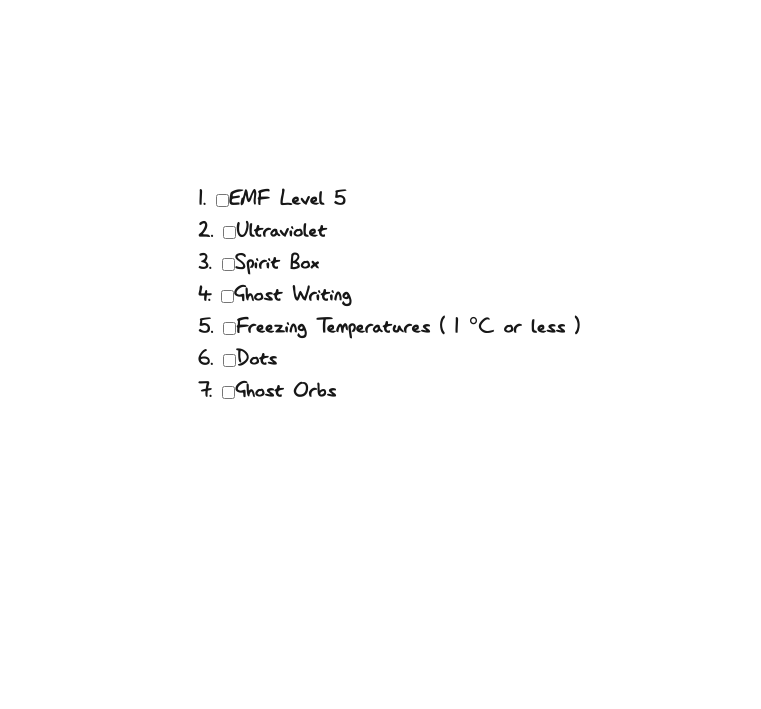
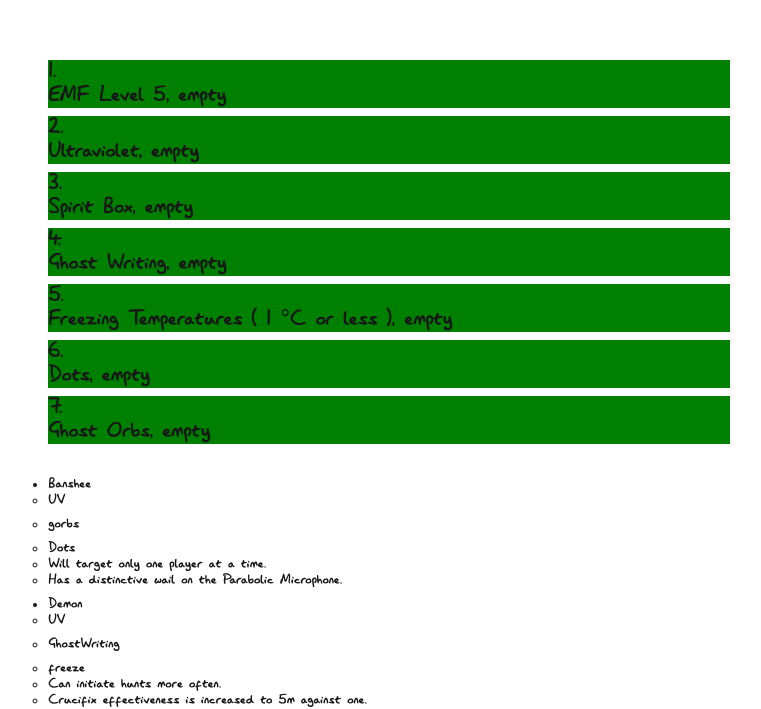
Before and after one commit to rgibbons131/PhasmaphobiaInvestigationHelper, a Next.js app: page / in a window 1280 px wide. Shown: the part 104-813 px from the top of the page, without its empty margins (251-1012 px from the left). Built offline with nearby package versions, Linux system fonts and the light colour scheme.

Commit message:
Added ghost cards

```diff
--- /dev/null
+++ b/src/app/EvidenceCheckbox.js
@@ -0,0 +1,11 @@
+import styles from "./page.module.css";
+
+export default function EvidenceCheckbox({ name, valueIn = name, val, func }) {
+  return (
+    <li className={styles.evidenceCheckbox} onClick={func}>
+      <div id={valueIn} name={valueIn}>
+        {name}, {val ? "text" : "empty"}
+      </div>
+    </li>
+  );
+}
--- /dev/null
+++ b/src/app/Ghost.js
@@ -0,0 +1,34 @@
+export default function Ghost({ ghost, evidences }) {
+  let evidence = [];
+  for (let i = 0; i < ghost.evidence.length; i++) {
+    evidence.push(
+      <li key={i + "e" + ghost.name} className="evidence">
+        {ghost.evidence[i]}
+      </li>
+    );
+  }
+  let strengths = [];
+  for (let i = 0; i < ghost.strengths.length; i++) {
+    strengths.push(
+      <li key={i + "s" + ghost.name} className="strength">
+        {ghost.strengths[i]}
+      </li>
+    );
+  }
+  let weaknesses = [];
+  for (let i = 0; i < ghost.weaknesses.length; i++) {
+    weaknesses.push(
+      <li key={i + "w" + ghost.name} className="weekness">
+        {ghost.weaknesses[i]}
+      </li>
+    );
+  }
+  return (
+    <li className="ghostCard">
+      <div className="ghostName">{ghost.name}</div>
+      <ul className="evidences">{evidence}</ul>
+      <ul className="strengths">{strengths}</ul>
+      <ul className="weaknesses">{weaknesses}</ul>
+    </li>
+  );
+}
--- /dev/null
+++ b/src/app/ghosts.js
@@ -0,0 +1,179 @@
+// Data from renodesu on public github: https://github.com/renodesu/phasmophobia-ghost-filter/blob/main/src/data/ghostData.ts
+// Data modified to work with existing components
+export default function ghosts() {
+  return [
+    {
+      name: "Banshee",
+      evidence: ["UV", "gorbs", "Dots"],
+      strengths: ["Will target only one player at a time."],
+      weaknesses: ["Has a distinctive wail on the Parabolic Microphone."],
+    },
+    {
+      name: "Demon",
+      evidence: ["UV", "GhostWriting", "freeze"],
+      strengths: ["Can initiate hunts more often."],
+      weaknesses: ["Crucifix effectiveness is increased to 5m against one."],
+    },
+    {
+      name: "Deogen",
+      evidence: ["SpiritBox", "GhostWriting", "Dots"],
+      strengths: [
+        "Always knows where the player is during a hunt and moves very fast when going to their location.",
+      ],
+      weaknesses: ["Moves very slowly when it sees its victim."],
+    },
+    {
+      name: "Goryo",
+      evidence: ["EMF5", "UV", "Dots"],
+      strengths: [
+        "Can only be seen interacting with D.O.T.S. through a camera when nobody is nearby.",
+      ],
+      weaknesses: ["Tends to wander away less from its ghost room."],
+    },
+    {
+      name: "Hantu",
+      evidence: ["UV", "gorbs", "freeze"],
+      strengths: ["Lower temperatures allow the Hantu to move faster."],
+      weaknesses: ["Warmer areas slow the Hantu's movement."],
+    },
+    {
+      name: "Jinn",
+      evidence: ["EMF5", "UV", "freeze"],
+      strengths: ["Travels at faster speeds if its victim is far away."],
+      weaknesses: ["Cannot use its ability if the site's fuse box is off."],
+    },
+    {
+      name: "Mare",
+      evidence: ["SpiritBox", "gorbs", "GhostWriting"],
+      strengths: ["Has an increased chance to attack in the dark."],
+      weaknesses: [
+        "Turning the lights on will reduce the chance of an attack.",
+      ],
+    },
+    {
+      name: "Moroi",
+      evidence: ["SpiritBox", "GhostWriting", "freeze"],
+      strengths: [
+        "Moves noticeably faster at low player sanity and can make players lose sanity quicker than usual while investigating.",
+      ],
+      weaknesses: ["Smudge sticks blind the ghost for longer during hunts."],
+    },
+    {
+      name: "The Mimic",
+      evidence: ["SpiritBox", "UV", "gorbs", "freeze"],
+      strengths: ["Can mimic the abilities and traits of other ghosts."],
+      weaknesses: ["Will present Ghost Orbs as a secondary "],
+    },
+    {
+      name: "Myling",
+      evidence: ["EMF5", "UV", "GhostWriting"],
+      strengths: ["Has quieter footsteps during a hunt."],
+      weaknesses: ["Produces paranormal sounds more frequently."],
+    },
+    {
+      name: "Obake",
+      evidence: ["EMF5", "UV", "gorbs"],
+      strengths: ["May leave fingerprints that disappear quicker."],
+      weaknesses: ["Has a small chance of leaving six-fingered handprints."],
+    },
+    {
+      name: "Oni",
+      evidence: ["EMF5", "freeze", "Dots"],
+      strengths: ["Increased activity and ghost events."],
+      weaknesses: ["An Oni's increased activity makes them easier to find."],
+    },
+    {
+      name: "Onryo",
+      evidence: ["SpiritBox", "gorbs", "freeze"],
+      strengths: ["A flame extinguishing can cause an Onryo to attack."],
+      weaknesses: [
+        "The presence of flames reduces the Onryo's ability to attack.",
+      ],
+    },
+    {
+      name: "Phantom",
+      evidence: ["SpiritBox", "UV", "Dots"],
+      strengths: [
+        "Looking at a Phantom will lower the player's sanity considerably.",
+      ],
+      weaknesses: [
+        "Taking a photo of the Phantom will cause it to briefly disappear.",
+      ],
+    },
+    {
+      name: "Poltergeist",
+      evidence: ["SpiritBox", "UV", "GhostWriting"],
+      strengths: ["Capable of throwing multiple objects at once."],
+      weaknesses: ["Becomes powerless with no throwables nearby."],
+    },
+    {
+      name: "Raiju",
+      evidence: ["EMF5", "gorbs", "Dots"],
+      strengths: ["Moves faster near electrical devices."],
+      weaknesses: [
+        "Disrupts electronic equipment from further away when it hunts.",
+      ],
+    },
+    {
+      name: "Revenant",
+      evidence: ["gorbs", "GhostWriting", "freeze"],
+      strengths: [
+        "Can travel significantly faster if a player is spotted during a hunt.",
+      ],
+      weaknesses: ["Moves very slowly when not chasing a player."],
+    },
+    {
+      name: "Shade",
+      evidence: ["EMF5", "GhostWriting", "freeze"],
+      strengths: ["Being shy makes it more difficult to locate and obtain "],
+      weaknesses: ["Less likely to hunt if multiple people are nearby."],
+    },
+    {
+      name: "Spirit",
+      evidence: ["EMF5", "SpiritBox", "GhostWriting"],
+      strengths: ["None."],
+      weaknesses: [
+        "Smudge sticks are more effective, preventing a hunt for longer.",
+      ],
+    },
+    {
+      name: "The Twins",
+      evidence: ["EMF5", "SpiritBox", "freeze"],
+      strengths: ["Either Twin may start a hunt, though not at the same time."],
+      weaknesses: [
+        "Will often interact with the environment at the same time.",
+      ],
+    },
+    {
+      name: "Wraith",
+      evidence: ["EMF5", "SpiritBox", "Dots"],
+      strengths: ["Does not leave UV footprints after stepping in salt."],
+      weaknesses: ["Will become more active if it steps in salt."],
+    },
+    {
+      name: "Yokai",
+      evidence: ["SpiritBox", "gorbs", "Dots"],
+      strengths: [
+        "Talking near the Yokai will anger it, increasing the chance to attack.",
+      ],
+      weaknesses: ["Can only hear voices close to it during a hunt."],
+    },
+    {
+      name: "Yurei",
+      evidence: ["gorbs", "freeze", "Dots"],
+      strengths: ["Has a stronger effect on sanity."],
+      weaknesses: [
+        "Smudging the Yurei's ghost room will reduce how often it wanders.",
+      ],
+    },
+    {
+      name: "Thaye",
+      evidence: ["gorbs", "GhostWriting", "Dots"],
+
+      strengths: [
+        "Entering the location makes it active, defensive and agile.",
+      ],
+      weaknesses: ["Becomes slower and less active over time."],
+    },
+  ];
+}
--- a/src/app/page.js
+++ b/src/app/page.js
@@ -1,23 +1,101 @@
-import Image from "next/image";
+"use client";
 import styles from "./page.module.css";
-import TriStateCheckbox from "./triStateCheckbox";
+import TriStateCheckbox from "./EvidenceCheckbox";
+import ghosts from "./ghosts.js";
+import Ghost from "./Ghost.js";
+import React from "react";
+import { useState } from "react";
 
 export default function Home() {
+  // Create evidence state variables
+  const [EMF5, setEMF5] = useState(false);
+  const [UV, setUV] = useState(false);
+  const [spiritBox, setSpiritBox] = useState(false);
+  const [ghostWriting, setGhostWriting] = useState(false);
+  const [freeze, setFreeze] = useState(false);
+  const [dots, setDots] = useState(false);
+  const [gorbs, setGorbs] = useState(false);
+
+  const evidences = {
+    EMF5: EMF5,
+    UV: UV,
+    spiritBox: spiritBox,
+    ghostWriting: ghostWriting,
+    freeze: freeze,
+    dots: dots,
+    gorbs: gorbs,
+  };
+
+  // Create ghost cards
+  let gs = ghosts();
+  let ghostList = [];
+  for (let i = 0; i < gs.length; i++) {
+    ghostList.push(
+      <Ghost key={i + "i"} ghost={gs[i]} evidences={evidences}></Ghost>
+    );
+  }
+
   return (
     <div className={styles.page}>
       <main className={styles.main}>
         <ol>
-          <TriStateCheckbox name="EMF Level 5" valueIn="EMF5" />
-          <TriStateCheckbox name="Ultraviolet" valueIn="UV" />
-          <TriStateCheckbox name="Spirit Box" valueIn="SpiritBox" />
-          <TriStateCheckbox name="Ghost Writing" valueIn="GhostWriting" />
+          <TriStateCheckbox
+            name="EMF Level 5"
+            valueIn="EMF5"
+            func={() => {
+              setEMF5(!EMF5);
+            }}
+            val={EMF5}
+          />
+          <TriStateCheckbox
+            name="Ultraviolet"
+            valueIn="UV"
+            func={() => {
+              setUV(!UV);
+            }}
+            val={UV}
+          />
+          <TriStateCheckbox
+            name="Spirit Box"
+            valueIn="SpiritBox"
+            val={spiritBox}
+            func={() => {
+              setSpiritBox(!spiritBox);
+            }}
+          />
+          <TriStateCheckbox
+            name="Ghost Writing"
+            valueIn="GhostWriting"
+            val={ghostWriting}
+            func={() => {
+              setGhostWriting(!ghostWriting);
+            }}
+          />
           <TriStateCheckbox
             name="Freezing Temperatures ( 1 &deg;C or less )"
             valueIn="freeze"
+            val={freeze}
+            func={() => {
+              setFreeze(!freeze);
+            }}
           />
-          <TriStateCheckbox name="Dots" />
-          <TriStateCheckbox name="Ghost Orbs" valueIn="gorbs" />
+          <TriStateCheckbox
+            name="Dots"
+            val={dots}
+            func={() => {
+              setDots(!dots);
+            }}
+          />
+          <TriStateCheckbox
+            name="Ghost Orbs"
+            valueIn="gorbs"
+            val={gorbs}
+            func={() => {
+              setGorbs(!gorbs);
+            }}
+          />
         </ol>
+        <ul className="ghostList">{ghostList}</ul>
       </main>
       <footer className={styles.footer}></footer>
     </div>
--- a/src/app/page.module.css
+++ b/src/app/page.module.css
@@ -24,6 +24,10 @@
     --button-secondary-hover: #1a1a1a;
   }
 }
+.evidenceCheckbox {
+  background-color: green;
+}
+
 .main {
   display: flex;
   flex-direction: column;
--- a/src/app/page.module.scss
+++ b/src/app/page.module.scss
@@ -27,6 +27,10 @@
     --button-primary-hover: #ccc;
     --button-secondary-hover: #1a1a1a;
   }
+}
+
+.evidenceCheckbox {
+  background-color: green;
 }
 
 .main {
--- a/src/app/triStateCheckbox.js
+++ /dev/null
@@ -1,10 +0,0 @@
-export default function TriStateCheckbox({ name, valueIn = name }) {
-  return (
-    <li>
-      <label>
-        <input type="checkbox" id={valueIn} name={valueIn} value={valueIn} />
-        {name}
-      </label>
-    </li>
-  );
-}
```
Also changed, not shown: 1 other file (tests, documents, lock files or other folders).
